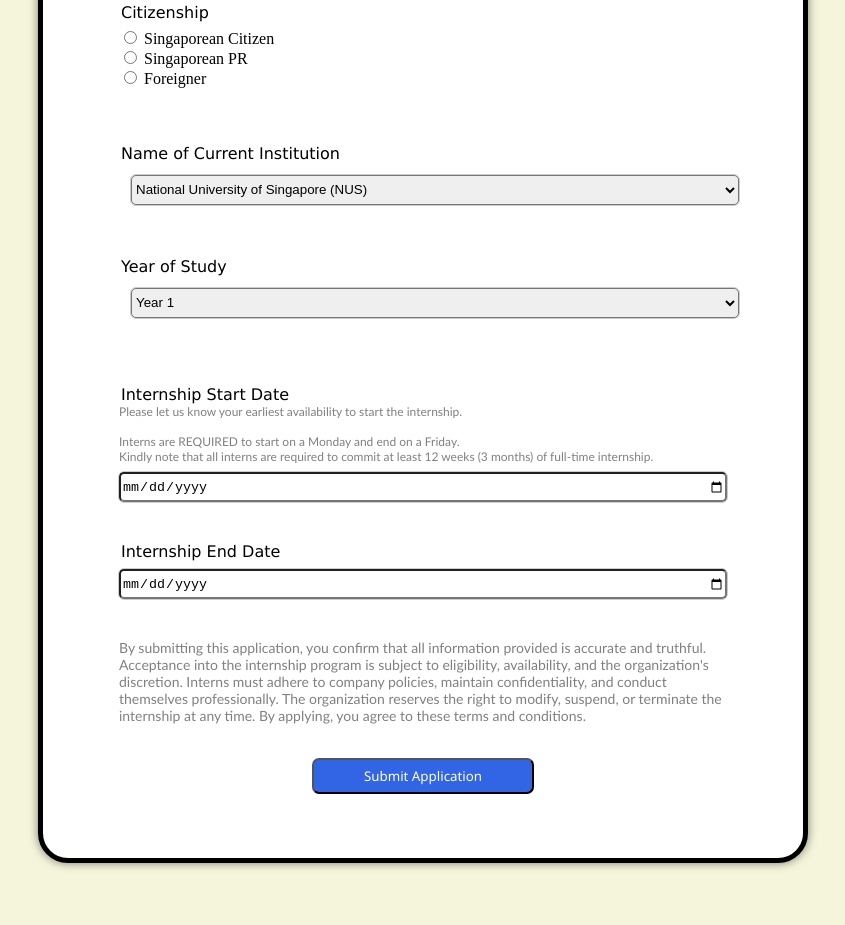
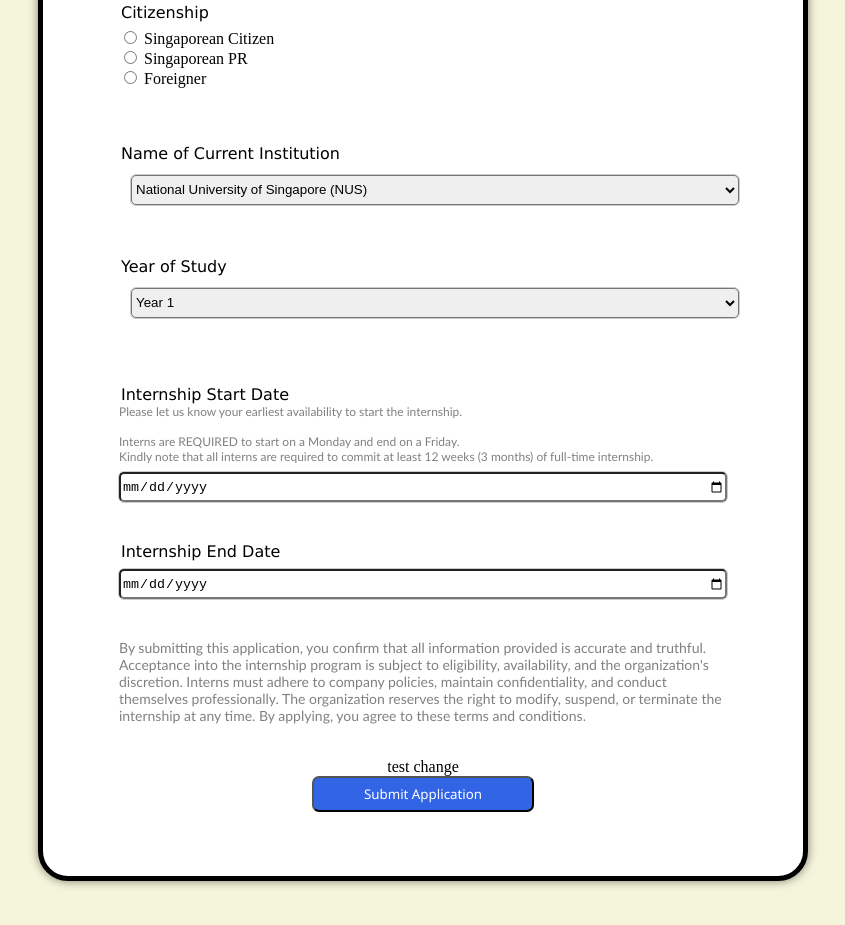
Before and after one commit to IteratorInnovator/internship-form-project, a plain HTML site: page index.html in a window 1280 px wide. Shown: the part 1013-1938 px from the top of the page, without its empty margins (217-1062 px from the left). Drawn offline with Linux system fonts and the light colour scheme.

Commit message:
test commit for branch

```diff
--- a/index.html
+++ b/index.html
@@ -113,6 +113,7 @@
         <fieldset>
             <p class="terms_and_conditions">By submitting this application, you confirm that all information provided is accurate and truthful. Acceptance into the internship program is subject to eligibility, availability, and the organization's discretion. Interns must adhere to company policies, maintain confidentiality, and conduct themselves professionally. The organization reserves the right to modify, suspend, or terminate the internship at any time. By applying, you agree to these terms and conditions.</p>
         </fieldset>
+        <p>test change</p>
 
             <input type="submit" value="Submit Application">
         </form>
```
